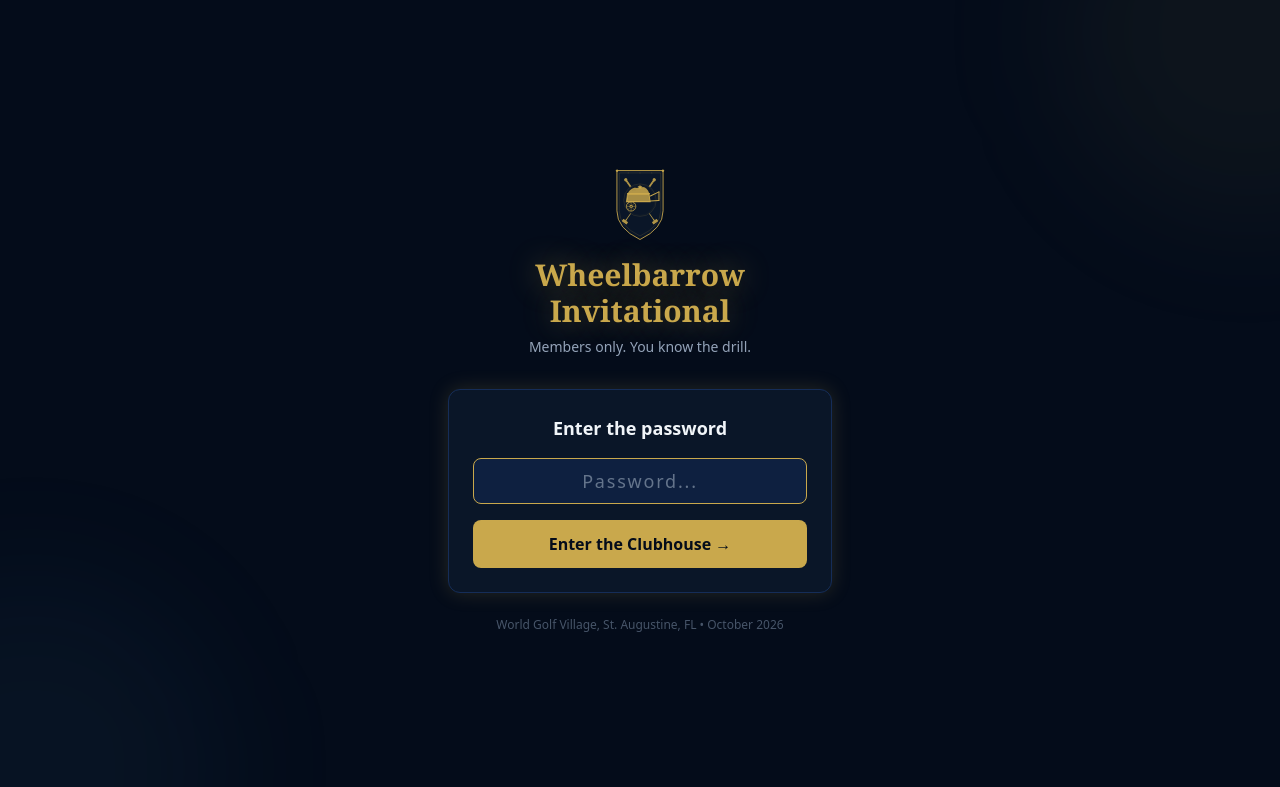
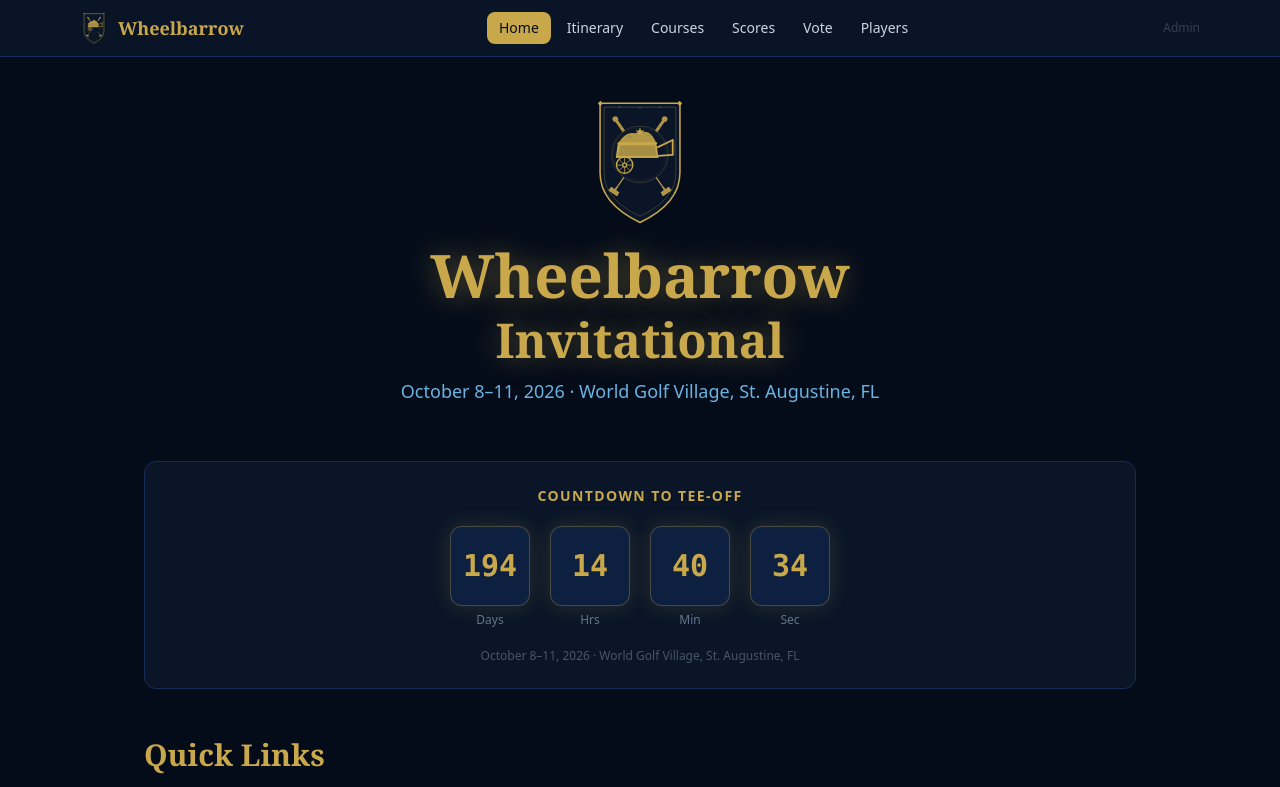
Before and after one commit to bmriemer/golf-trip, a Next.js app: page / in a window 1280 px wide. Shown: the top 787 px of the page. Built offline with nearby package versions, Linux system fonts and the light colour scheme.

Commit message:
Removed site-wide password requirement

```diff
--- a/components/AuthGate.tsx
+++ b/components/AuthGate.tsx
@@ -1,98 +1,3 @@
-'use client'
-
-import { useState } from 'react'
-import { useAuth } from '@/context/AuthContext'
-import WheelbarrowLogo from './WheelbarrowLogo'
-
 export default function AuthGate({ children }: { children: React.ReactNode }) {
-  const { isAuthenticated, login } = useAuth()
-  const [password, setPassword] = useState('')
-  const [error, setError] = useState(false)
-  const [shaking, setShaking] = useState(false)
-
-  function handleSubmit(e: React.FormEvent) {
-    e.preventDefault()
-    const ok = login(password)
-    if (!ok) {
-      setError(true)
-      setShaking(true)
-      setPassword('')
-      setTimeout(() => setShaking(false), 500)
-    }
-  }
-
-  if (isAuthenticated) return <>{children}</>
-
-  return (
-    <div className="min-h-screen flex flex-col items-center justify-center px-4 bg-navy-950">
-      {/* Background decoration */}
-      <div className="absolute inset-0 overflow-hidden pointer-events-none">
-        <div className="absolute -top-40 -right-40 w-96 h-96 bg-gold-400/5 rounded-full blur-3xl" />
-        <div className="absolute -bottom-40 -left-40 w-96 h-96 bg-carolina-500/5 rounded-full blur-3xl" />
-      </div>
-
-      <div className="relative w-full max-w-sm">
-        {/* Logo */}
-        <div className="text-center mb-8">
-          <WheelbarrowLogo className="w-16 h-[74px] text-gold-400 mx-auto mb-4" />
-          <h1 className="text-3xl font-serif text-gold-400 font-bold text-shadow-gold">
-            Wheelbarrow Invitational
-          </h1>
-          <p className="text-slate-400 mt-2 text-sm">Members only. You know the drill.</p>
-        </div>
-
-        {/* Card */}
-        <div
-          className={`card glow-gold ${shaking ? 'animate-[wiggle_0.5s_ease-in-out]' : ''}`}
-          style={
-            shaking
-              ? { animation: 'wiggle 0.5s ease-in-out', transform: 'translateX(0)' }
-              : {}
-          }
-        >
-          <h2 className="text-lg font-semibold text-slate-100 mb-4 text-center">
-            Enter the password
-          </h2>
-          <form onSubmit={handleSubmit} className="space-y-4">
-            <input
-              type="password"
-              value={password}
-              onChange={(e) => {
-                setPassword(e.target.value)
-                setError(false)
-              }}
-              placeholder="Password..."
-              className={`input text-center tracking-widest text-lg ${
-                error ? 'border-red-500 focus:border-red-500' : ''
-              }`}
-              autoFocus
-              autoComplete="current-password"
-            />
-            {error && (
-              <p className="text-red-400 text-sm text-center">
-                Wrong password. Try again.
-              </p>
-            )}
-            <button type="submit" className="btn-gold w-full py-3 text-base">
-              Enter the Clubhouse →
-            </button>
-          </form>
-        </div>
-
-        <p className="text-center text-slate-600 text-xs mt-6">
-          World Golf Village, St. Augustine, FL • October 2026
-        </p>
-      </div>
-
-      <style jsx>{`
-        @keyframes wiggle {
-          0%, 100% { transform: translateX(0); }
-          20% { transform: translateX(-8px); }
-          40% { transform: translateX(8px); }
-          60% { transform: translateX(-5px); }
-          80% { transform: translateX(5px); }
-        }
-      `}</style>
-    </div>
-  )
+  return <>{children}</>
 }
```
